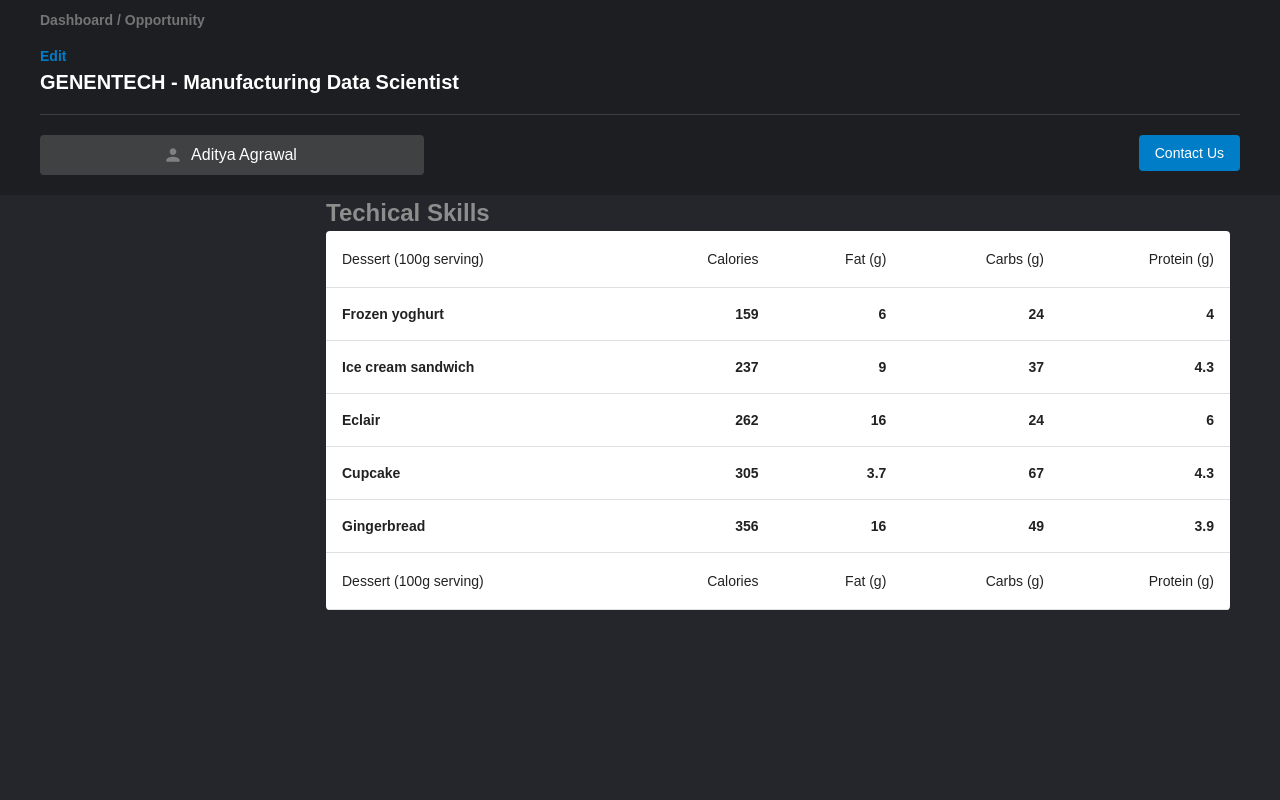
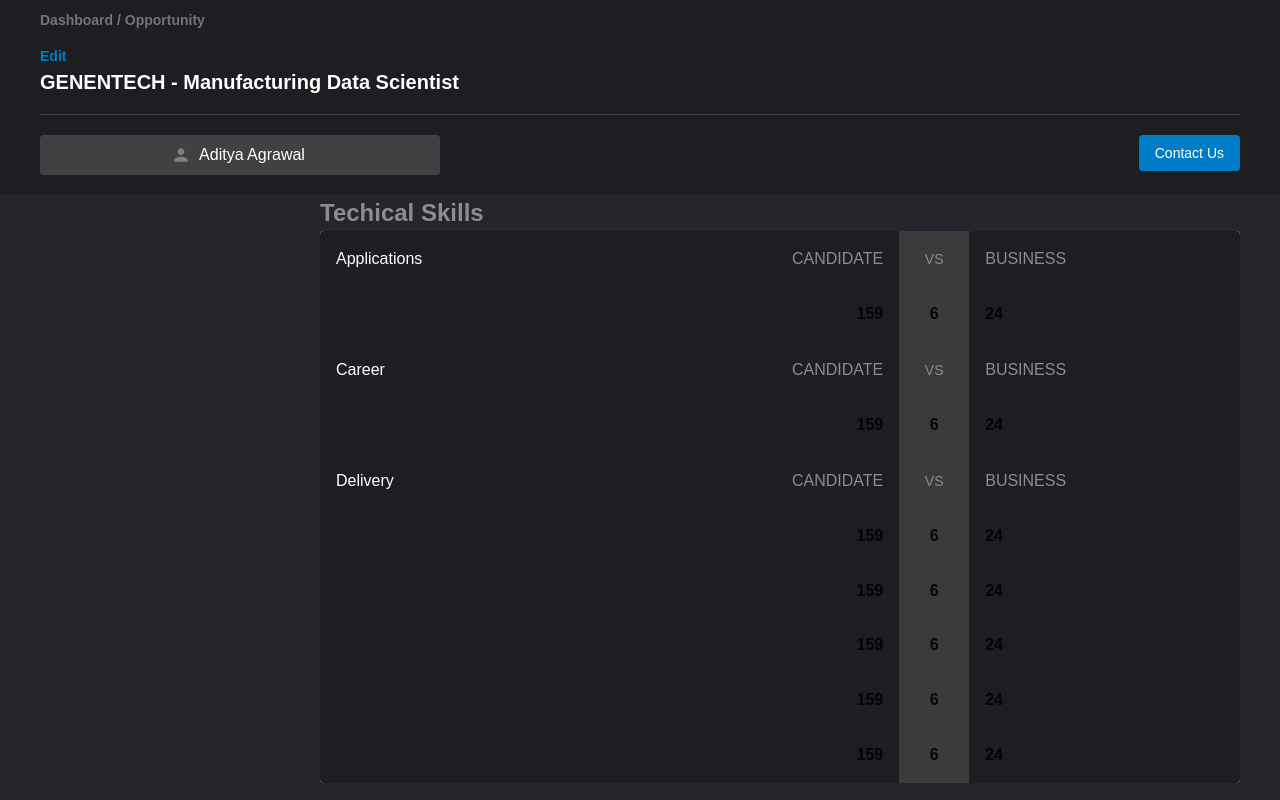
Before and after one commit to Gene-Dana/DataPrime, a React (Create React App) app: page / in a window 1280 px wide. Built offline with nearby package versions, Linux system fonts and the light colour scheme.

Commit message:
Skeleton of Table set

```diff
--- a/package.json
+++ b/package.json
@@ -1,5 +1,5 @@
 {
-  "name": "create-react-app-with-typescript",
+  "name": "dataprime.academy",
   "version": "4.0.0",
   "private": true,
   "dependencies": {
--- a/src/Content.tsx
+++ b/src/Content.tsx
@@ -22,7 +22,7 @@
 
   return (
     <div className={classes.root}>
-      <Grid container spacing={3} direction="row">
+      <Grid container direction="row">
         <Grid item xs={3}>
           <SideBar />
         </Grid>
--- a/src/Dash.tsx
+++ b/src/Dash.tsx
@@ -3,7 +3,6 @@
 import Paper from "@material-ui/core/Paper";
 import Container from "@material-ui/core/Container";
 import Typography from "@material-ui/core/Typography";
-import Box from "@material-ui/core/Box";
 import Table from "@material-ui/core/Table";
 import TableBody from "@material-ui/core/TableBody";
 import TableCell from "@material-ui/core/TableCell";
@@ -23,34 +22,84 @@
     color: "#8C8D8D",
   },
   spaced: {
-    paddingRight: 50,
+    backgroundColor: "transparent",
+    paddingRight: 40,
   },
   paper: {
+    background: "#1D1E22",
     padding: theme.spacing(2),
     textAlign: "center",
     color: theme.palette.text.secondary,
   },
   table: {
+    background: "#1D1E22",
     minWidth: 650,
+  },
+  tableHead1: {
+    color: "#FFFFFF",
+    borderBottom: "none",
+    fontSize: 16,
+  },
+  tableHead2: {
+    width: 70,
+    color: "#8C8D8D",
+    background: "#3B3B3B",
+    borderBottom: "none",
+  },
+  tableHead3: {
+    fontSize: 16,
+    color: "#8C8D8D",
+    borderBottom: "none",
+  },
+  tableCell: {
+    fontSize: 16,
+    borderBottom: "none",
+  },
+  tableCell2: {
+    width: 30,
+    fontSize: 16,
+    background: "#3B3B3B",
+    borderBottom: "none",
   },
 }));
 
 function createData(
   name: string,
-  calories: number,
-  fat: number,
-  carbs: number,
-  protein: number
+  candidate: number,
+  vs: number,
+  business: number,
 ) {
-  return { name, calories, fat, carbs, protein };
+  return { name, candidate, vs, business};
+}
+function createData2(
+  nametwo: string,
+  candidate: number,
+  vs: number,
+  business: number,
+
+) {
+  return { nametwo, candidate, vs, business};
+}
+function createData3(
+  namethree: string,
+  candidate: number,
+  vs: number,
+  business: number,
+
+) {
+  return { namethree, candidate, vs, business};
 }
 
-const rows = [
-  createData("Frozen yoghurt", 159, 6.0, 24, 4.0),
-  createData("Ice cream sandwich", 237, 9.0, 37, 4.3),
-  createData("Eclair", 262, 16.0, 24, 6.0),
-  createData("Cupcake", 305, 3.7, 67, 4.3),
-  createData("Gingerbread", 356, 16.0, 49, 3.9),
+const applications = [createData("", 159, 6.0, 24)];
+
+const careers = [createData2("", 159, 6.0, 24)];
+
+const deliveries = [
+  createData3("", 159, 6.0, 24),
+  createData3("", 159, 6.0, 24),
+  createData3("", 159, 6.0, 24),
+  createData3("", 159, 6.0, 24),
+  createData3("", 159, 6.0, 24),
 ];
 
 export default function Dash() {
@@ -63,37 +112,127 @@
         <Container disableGutters className={classes.spaced}>
           <TableContainer component={Paper}>
             <Table className={classes.table} aria-label="simple table">
+              {/* //Applications==================================================================== */}
+
               <TableHead>
                 <TableRow>
-                  <TableCell>Dessert (100g serving)</TableCell>
-                  <TableCell align="right">Calories</TableCell>
-                  <TableCell align="right">Fat&nbsp;(g)</TableCell>
-                  <TableCell align="right">Carbs&nbsp;(g)</TableCell>
-                  <TableCell align="right">Protein&nbsp;(g)</TableCell>
+                  <TableCell className={classes.tableHead1}>
+                    Applications
+                  </TableCell>
+
+                  <TableCell className={classes.tableHead3} align="right">
+                    CANDIDATE
+                  </TableCell>
+                  <TableCell className={classes.tableHead2} align="center">
+                    VS
+                  </TableCell>
+                  <TableCell className={classes.tableHead3} align="left">
+                    BUSINESS
+                  </TableCell>
                 </TableRow>
               </TableHead>
               <TableBody>
-                {rows.map((row) => (
+                {applications.map((row) => (
                   <TableRow key={row.name}>
-                    <TableCell component="th" scope="row">
+                    <TableCell
+                      className={classes.tableCell}
+                      component="th"
+                      scope="row"
+                    >
                       {row.name}
                     </TableCell>
-                    <TableCell align="right">{row.calories}</TableCell>
-                    <TableCell align="right">{row.fat}</TableCell>
-                    <TableCell align="right">{row.carbs}</TableCell>
-                    <TableCell align="right">{row.protein}</TableCell>
+                    <TableCell className={classes.tableCell} align="right">
+                      {row.candidate}
+                    </TableCell>
+                    <TableCell className={classes.tableCell2} align="center">
+                      {row.vs}
+                    </TableCell>
+                    <TableCell className={classes.tableCell} align="left">
+                      {row.business}
+                    </TableCell>
                   </TableRow>
                 ))}
               </TableBody>
+
+              {/* //Career==================================================================== */}
+
               <TableHead>
                 <TableRow>
-                  <TableCell>Dessert (100g serving)</TableCell>
-                  <TableCell align="right">Calories</TableCell>
-                  <TableCell align="right">Fat&nbsp;(g)</TableCell>
-                  <TableCell align="right">Carbs&nbsp;(g)</TableCell>
-                  <TableCell align="right">Protein&nbsp;(g)</TableCell>
+                  <TableCell className={classes.tableHead1}>Career</TableCell>
+
+                  <TableCell className={classes.tableHead3} align="right">
+                    CANDIDATE
+                  </TableCell>
+                  <TableCell className={classes.tableHead2} align="center">
+                    VS
+                  </TableCell>
+                  <TableCell className={classes.tableHead3} align="left">
+                    BUSINESS
+                  </TableCell>
                 </TableRow>
               </TableHead>
+              <TableBody>
+                {careers.map((row) => (
+                  <TableRow key={row.nametwo}>
+                    <TableCell
+                      className={classes.tableCell}
+                      component="th"
+                      scope="row"
+                    >
+                      {row.nametwo}
+                    </TableCell>
+                    <TableCell className={classes.tableCell} align="right">
+                      {row.candidate}
+                    </TableCell>
+                    <TableCell className={classes.tableCell2} align="center">
+                      {row.vs}
+                    </TableCell>
+                    <TableCell className={classes.tableCell} align="left">
+                      {row.business}
+                    </TableCell>
+                  </TableRow>
+                ))}
+              </TableBody>
+
+              {/* //Delivery==================================================================== */}
+
+              <TableHead>
+                <TableRow>
+                  <TableCell className={classes.tableHead1}>Delivery</TableCell>
+
+                  <TableCell className={classes.tableHead3} align="right">
+                    CANDIDATE
+                  </TableCell>
+                  <TableCell className={classes.tableHead2} align="center">
+                    VS
+                  </TableCell>
+                  <TableCell className={classes.tableHead3} align="left">
+                    BUSINESS
+                  </TableCell>
+                </TableRow>
+              </TableHead>
+              <TableBody>
+                {deliveries.map((row) => (
+                  <TableRow key={row.namethree}>
+                    <TableCell
+                      className={classes.tableCell}
+                      component="th"
+                      scope="row"
+                    >
+                      {row.namethree}
+                    </TableCell>
+                    <TableCell className={classes.tableCell} align="right">
+                      {row.candidate}
+                    </TableCell>
+                    <TableCell className={classes.tableCell2} align="center">
+                      {row.vs}
+                    </TableCell>
+                    <TableCell className={classes.tableCell} align="left">
+                      {row.business}
+                    </TableCell>
+                  </TableRow>
+                ))}
+              </TableBody>
             </Table>
           </TableContainer>
         </Container>
--- a/src/TopBar.tsx
+++ b/src/TopBar.tsx
@@ -86,7 +86,6 @@
           <Container disableGutters className={classes.spacing2}>
             <Grid
               container
-              spacing={3}
               direction="row"
               justify="space-between"
             >
```
